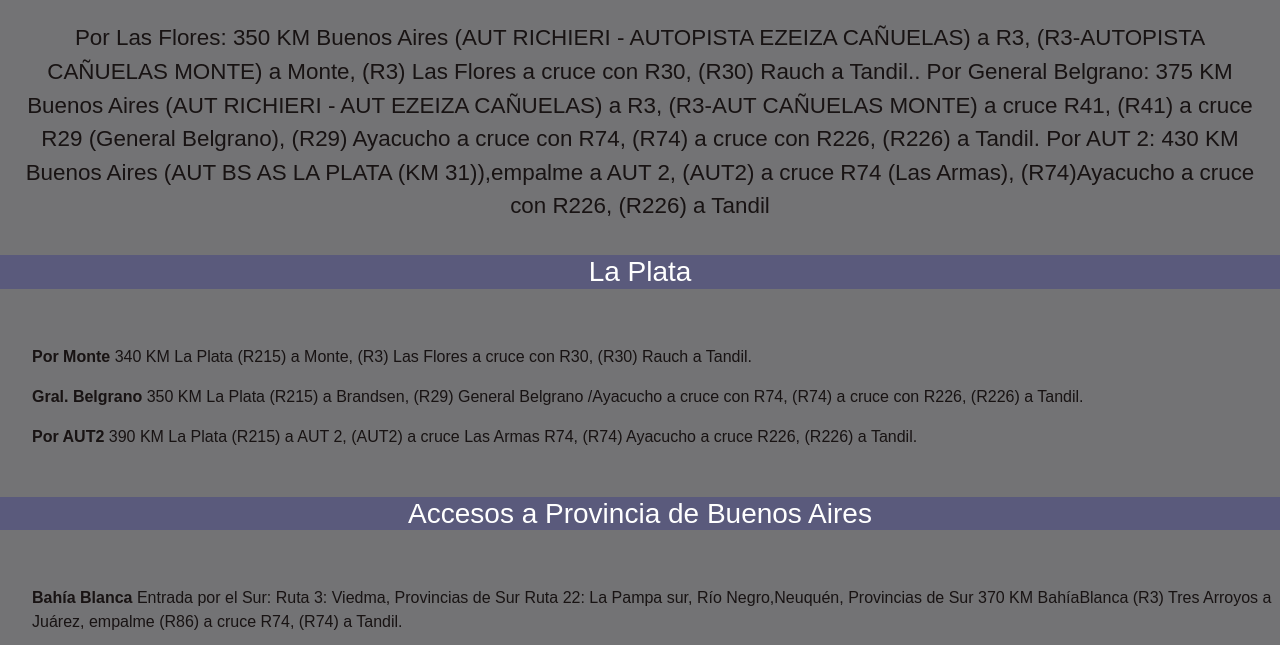
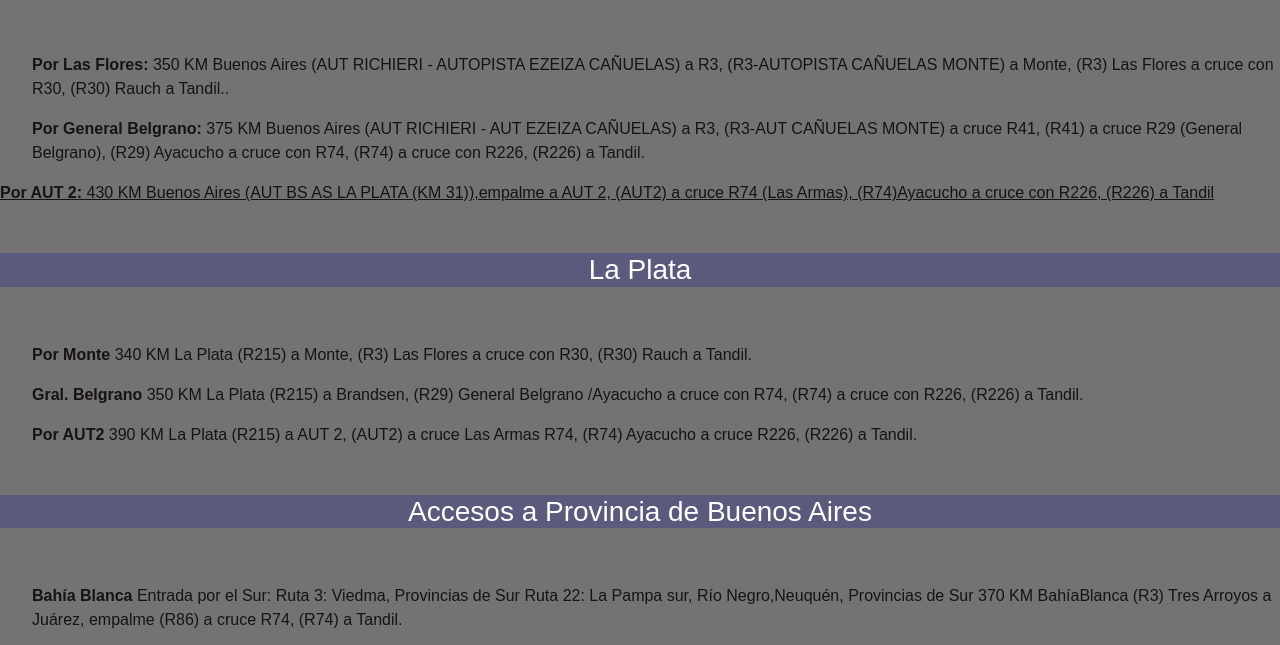
Before and after one commit to Nicolasrobert55/proyecto-final, a website: page paginas/como llegar.html in a window 1280 px wide. Shown: the part 141-786 px from the top of the page. Drawn offline with Linux system fonts and the light colour scheme.

Commit message:
terminado2

```diff
--- a/paginas/como llegar.html
+++ b/paginas/como llegar.html
@@ -60,16 +60,16 @@
             <!--reseña de como llegar a tandil de distintos puntos-->
             <article>
                 <p>
-                    Por Las Flores:
-                    350 KM Buenos Aires (AUT RICHIERI - AUTOPISTA EZEIZA CAÑUELAS) a R3, (R3-AUTOPISTA CAÑUELAS MONTE) a
-                    Monte, (R3) Las Flores a cruce con R30, (R30) Rauch a Tandil..
-                    Por General Belgrano:
+                   <ul><strong>Por Las Flores:</strong>
+                      350 KM Buenos Aires (AUT RICHIERI - AUTOPISTA EZEIZA CAÑUELAS) a R3, (R3-AUTOPISTA CAÑUELAS MONTE) a
+                    Monte, (R3) Las Flores a cruce con R30, (R30) Rauch a Tandil..</ul>
+                    <ul> <strong>Por General Belgrano:</strong>
                     375 KM Buenos Aires (AUT RICHIERI - AUT EZEIZA CAÑUELAS) a R3, (R3-AUT CAÑUELAS MONTE) a cruce R41,
                     (R41) a cruce R29 (General Belgrano), (R29) Ayacucho a cruce con R74, (R74) a cruce con R226, (R226)
-                    a Tandil.
-                    Por AUT 2:
+                    a Tandil.</ul>
+                   <u><strong>Por AUT 2:</strong>
                     430 KM Buenos Aires (AUT BS AS LA PLATA (KM 31)),empalme a AUT 2, (AUT2) a cruce R74 (Las Armas),
-                    (R74)Ayacucho a cruce con R226, (R226) a Tandil</p>
+                    (R74)Ayacucho a cruce con R226, (R226) a Tandil</p></u>
             </article>
         </section>
 
```
